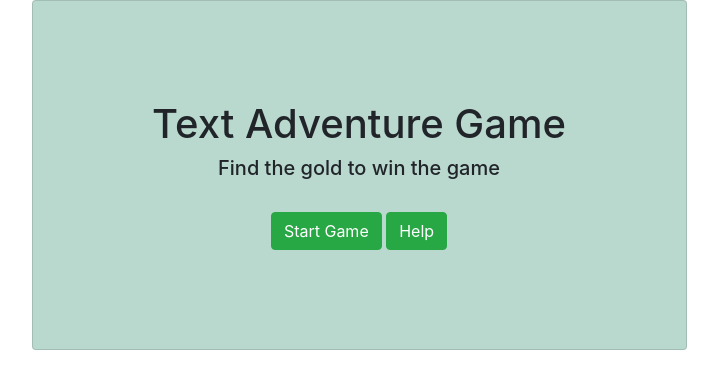
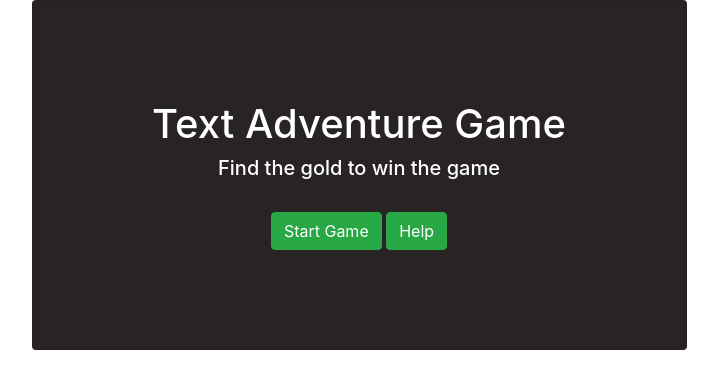
Before and after one commit to k-mill1/OOP-adventure-game, a plain HTML site: page index.html in a window 1280 px wide. Shown: the whole page, without its empty margins (281-999 px from the left). Drawn offline with nearby package versions, Linux system fonts and the light colour scheme.

Commit message:
change color

```diff
--- a/style.css
+++ b/style.css
@@ -1,5 +1,6 @@
 .card {
-    background-color: rgb(185, 216, 206);
+    background-color: rgb(41, 36, 36);
+    color: white;
     min-height: 350px;
     padding: 30px;
 }
```
